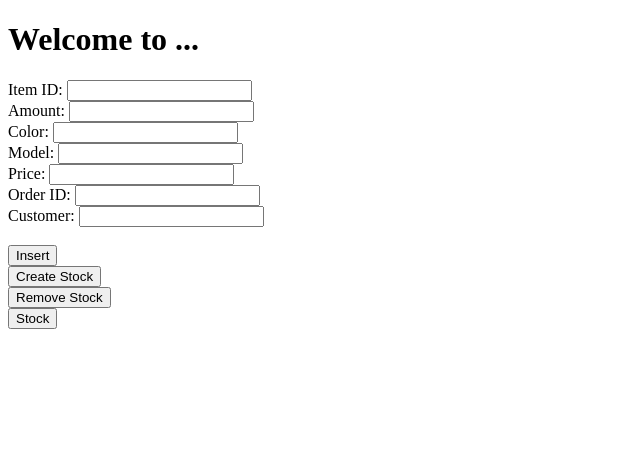
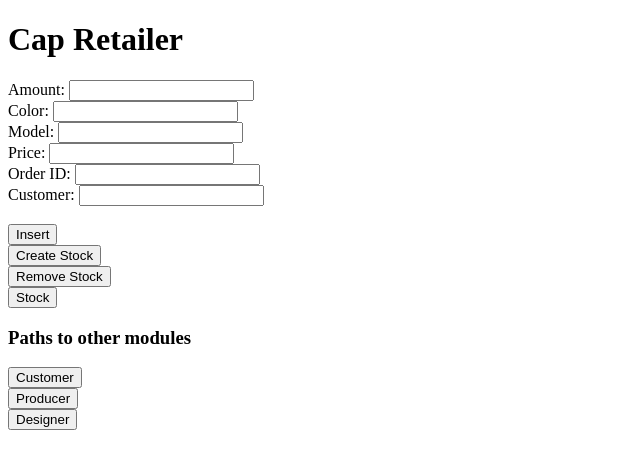
Before and after one commit to nonkan/D0018E, a Flask app: page / in a window 1280 px wide. Shown: the top 469 px of the page, without its empty margins (0-640 px from the left). Run offline with Flask 3, Linux system fonts and the light colour scheme; some libraries are stand-ins or nearby versions.

Commit message:
lade till sidor för varje modul, samt knappar för navigering

```diff
--- a/app.py
+++ b/app.py
@@ -3,6 +3,7 @@ import psycopg2
 
 app = Flask(__name__)
 
+#   Database setup for retailers database
 def connect_db():
     conn = psycopg2.connect(
         dbname="d0018e_retailer",
@@ -13,18 +14,12 @@ def connect_db():
     )
     return conn
 
+
+#   This routes is called upon when program is run
 @app.route('/')
 def home():
-    #for database testing
-    #conn = connect_db()
-    #cur = conn.cursor()
-    #cur.execute("CREATE TABLE test (id INT)")
-    #cur.execute("DROP TABLE test")
-    #conn.commit()
-    #cur.close()
-    #conn.close()
-    #return "Startsida"
-    return render_template('index.html')
+    return render_template('retailer.html')
+
 
 @app.route('/show_stock')
 def show_stock():
@@ -49,7 +44,6 @@ def show_stock():
 
 @app.route('/insert', methods=['POST'])
 def insert():
-    item_ID = request.form['item_ID']
     amount = request.form['amount']
     color = request.form['color']
     model = request.form['model']
@@ -61,10 +55,10 @@ def insert():
     cur = conn.cursor()
 
     insert_query = """
-        INSERT INTO test (item_ID, amount, color, model, price, order_ID, customer)
-        VALUES (%s, %s, %s, %s, %s, %s, %s)
+        INSERT INTO test (amount, color, model, price, order_ID, customer)
+        VALUES (%s, %s, %s, %s, %s, %s)
     """
-    cur.execute(insert_query, (item_ID, amount, color, model, price, order_ID, customer))
+    cur.execute(insert_query, (amount, color, model, price, order_ID, customer))
 
     conn.commit()
     cur.close()
@@ -78,14 +72,14 @@ def insert():
 def create_table():
     conn = connect_db()
     cur = conn.cursor()
-    table = "CREATE TABLE test (item_ID VARCHAR(255), amount VARCHAR(255), color VARCHAR(255), model VARCHAR(255), price VARCHAR(255), order_ID VARCHAR(255), customer VARCHAR(255))"
+    table = "CREATE TABLE test (item_ID SERIAL PRIMARY KEY, amount VARCHAR(255), color VARCHAR(255), model VARCHAR(255), price VARCHAR(255), order_ID VARCHAR(255), customer VARCHAR(255))"
     cur.execute(table)
     conn.commit()
     cur.close()
     conn.close()
 
     #
-    return render_template('index.html')
+    return render_template('retailer.html')
     #return jsonify({"message": "Created Stock"})
 
 @app.route('/drop_table')
@@ -99,8 +93,28 @@ def drop_table():
     conn.close()
 
     #
-    return render_template('index.html')
+    return render_template('retailer.html')
     #return jsonify({"message": "Removed Stock"})
+
+#-------------------------------routes between modules------------------------------------
+
+@app.route('/goto_customer')
+def goto_customer():
+    return render_template('customer.html')
+
+@app.route('/goto_producer')
+def goto_producer():
+    return render_template('producer.html')
+
+@app.route('/goto_designer')
+def goto_designer():
+    return render_template('designer.html')
+
+@app.route('/goto_retailer')
+def goto_retailer():
+    return render_template('retailer.html')
+
+#-----------------------------------------------------------------------------------------
 
 if __name__ == '__main__':
     app.run(debug=True)
--- a/templates/index.html
+++ b/templates/retailer.html
@@ -3,15 +3,12 @@
 <head>
     <meta charset="UTF-8">
     <meta name="viewport" context="width=device-width, initial-scale=1.0">
-    <title>Flask Button Example</title>
+    <title>Retailer</title>
 </head>
 <body>
-    <h1>Welcome to ...</h1>
+    <h1>Cap Retailer</h1>
 
     <form id="insertForm">
-        <label for = "item_ID">Item ID:</label>
-        <input type = "text" id = "item_ID" name = "item_ID" required><br>
-
         <label for = "amount">Amount:</label>
         <input type = "text" id = "amount" name = "amount" required><br>
 
@@ -41,9 +38,22 @@
     <button type = "submit">Remove Stock</button>
   </form>
 
-    <form action = "{{url_for('show_stock')}}" method = "get">
-        <button type = "submit">Stock</button>
-    </form>
+  <form action = "{{url_for('show_stock')}}" method = "get">
+      <button type = "submit">Stock</button>
+  </form>
+
+  <h3>Paths to other modules</h3>
+  <form action = "{{url_for('goto_customer')}}" method = "get">
+    <button type = "submit">Customer</button>
+  </form>
+
+  <form action = "{{url_for('goto_producer')}}" method = "get">
+    <button type = "submit">Producer</button>
+  </form>
+
+<form action = "{{url_for('goto_designer')}}" method = "get">
+  <button type = "submit">Designer</button>
+</form>
 
   <p id = "message"></p>
 
```
Also changed, not shown: templates/customer.html (added, +25 -0 lines), templates/designer.html (added, +24 -0 lines), templates/producer.html (added, +26 -0 lines), templates/stock.html (+17 -0 lines).
